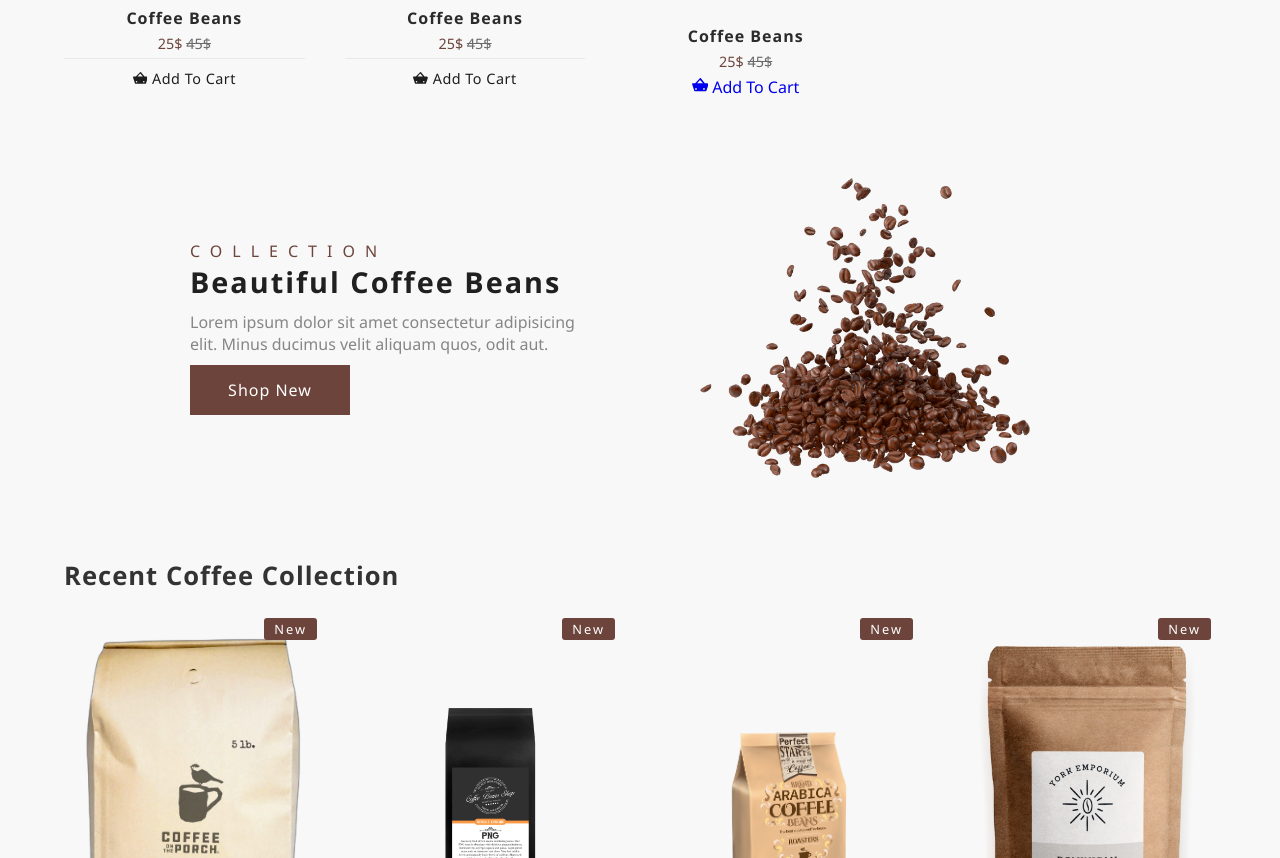
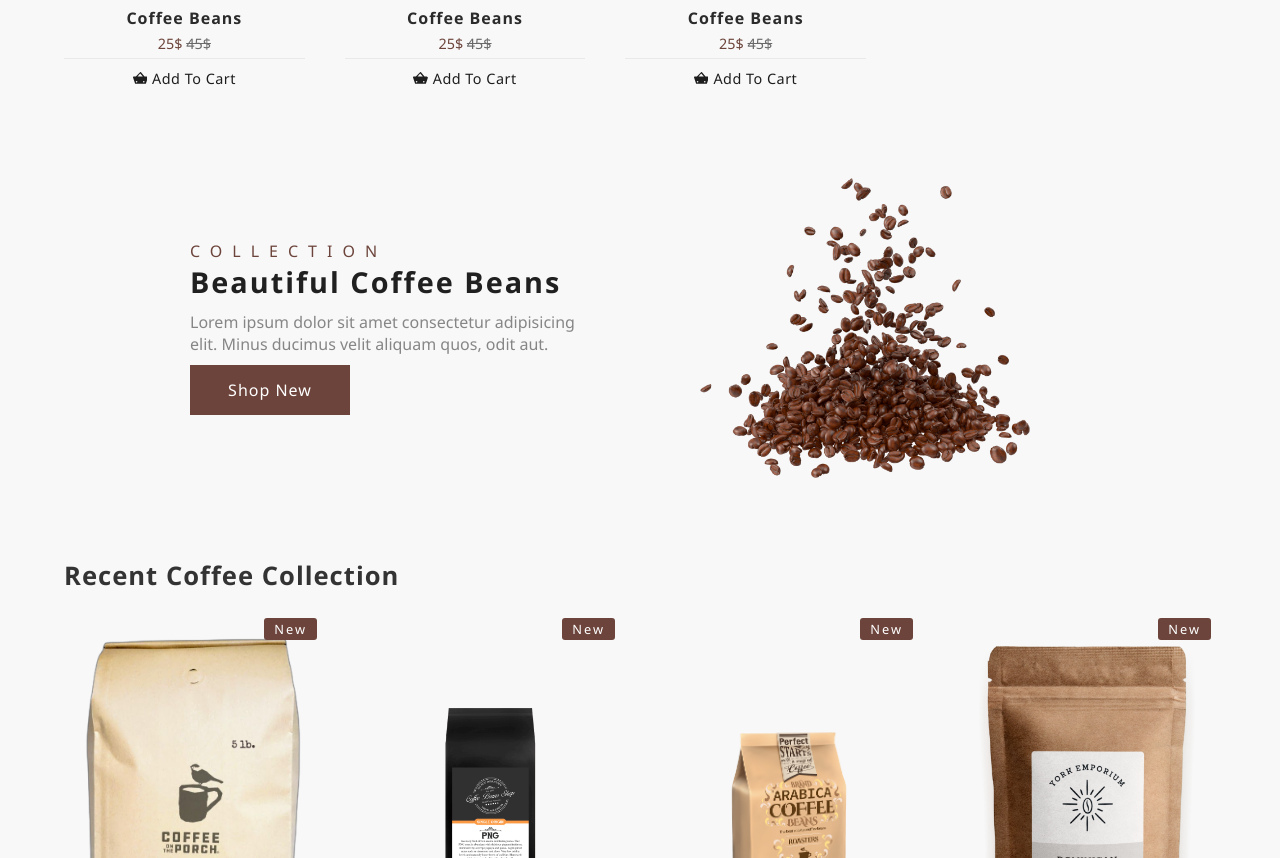
Before and after one commit to jjhoshd-coder/form, a plain HTML site: page index.html in a window 1280 px wide. Shown: the part 1513-2371 px from the top of the page. Drawn offline with Linux system fonts and the light colour scheme; a web font is replaced by a local one.

Commit message:
Update index.html

```diff
--- a/index.html
+++ b/index.html
@@ -280,7 +280,7 @@
                               <div class="product-box-text">
                                 <a href="#" class="product-text-title">Coffee Beans</a>
                                 <span>25$ <del>45$</del></span>
-                                <a href="#" class="product-cart-btnadd-to-cart">
+                                <a href="#" class="product-cart-btn add-to-cart">
                                <svg xmlns="http://www.w3.org/2000/svg" viewBox="0 0 576 512" width="1em" height="1em" fill="currentColor"><path d="M576 216c0-13.3-10.7-24-24-24H461.2L320 16.6c-9.1-12.2-26.8-12.2-35.9 0L114.8 192H24c-13.3 0-24 10.7-24 24 0 2.8 .5 5.5 1.5 8l80 240c3.4 10.1 12.9 16 23.5 16H495c10.6 0 20.1-6 23.5-16l80-240c1-2.5 1.5-5.2 1.5-8zM288 72.6 393.4 192H182.6L288 72.6zM144 432c-17.7 0-32-14.3-32-32s14.3-32 32-32 32 14.3 32 32-14.3 32-32 32zm288 0c-17.7 0-32-14.3-32-32s14.3-32 32-32 32 14.3 32 32-14.3 32-32 32z"/></svg>
                                     Add To Cart
                                 </a>
```
